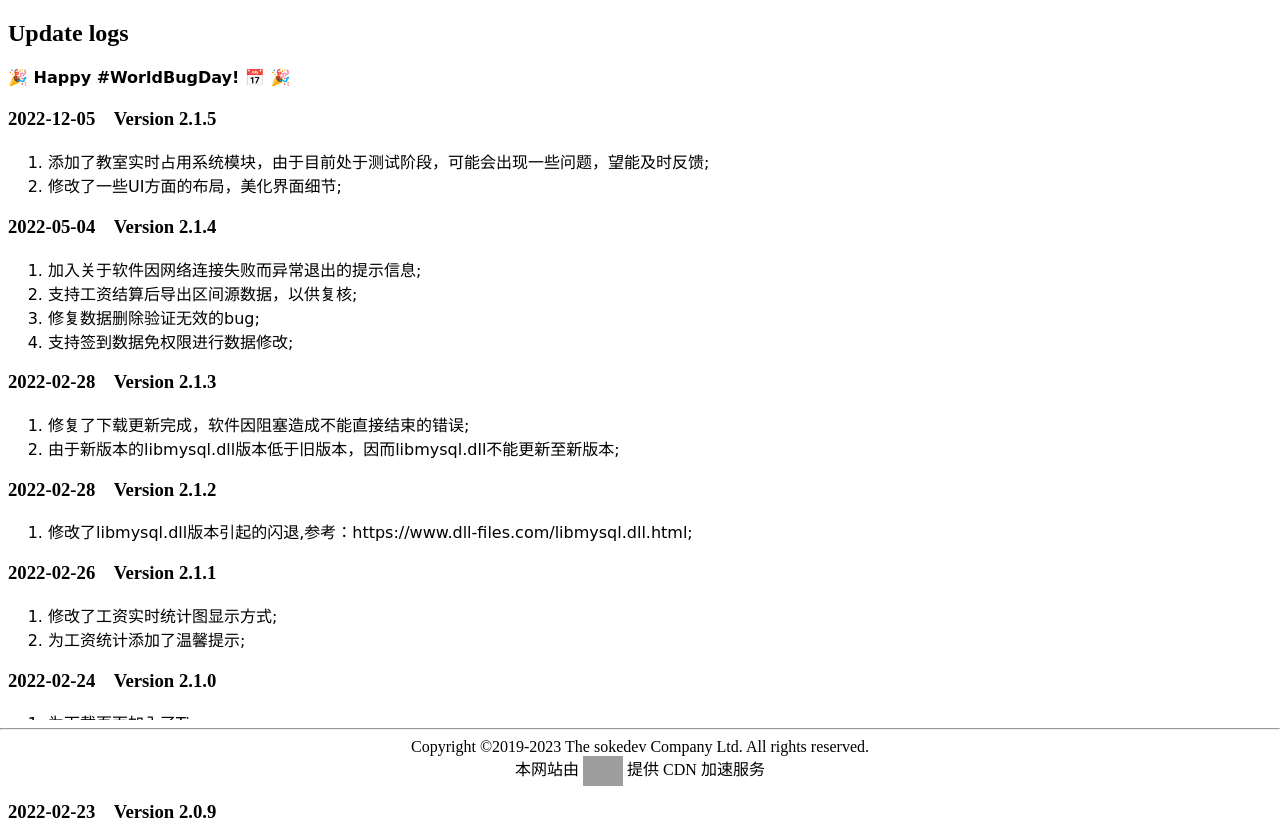
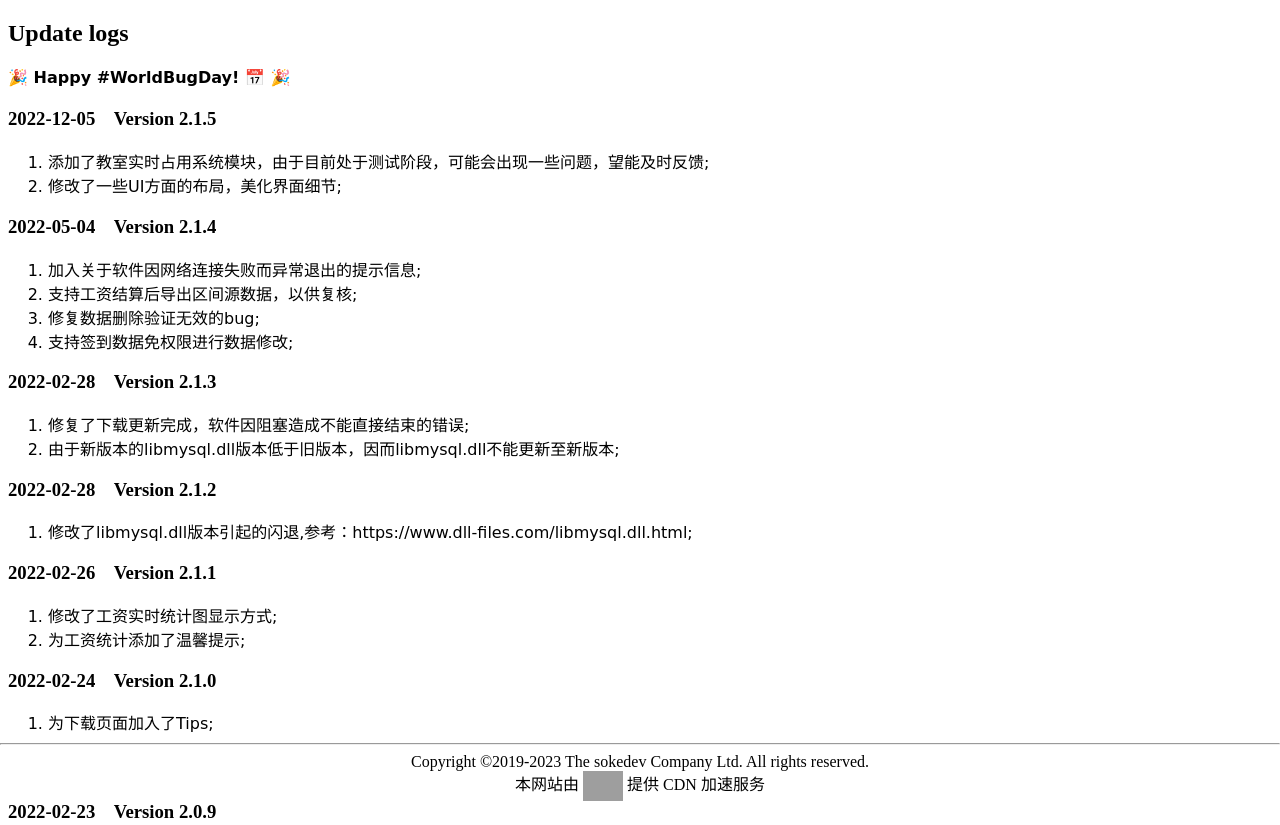
Before and after one commit to sokestudio/sokedev, a plain HTML site: page docs/mdres/index.html in a window 1280 px wide. Shown: the top 825 px of the page. Drawn offline with Linux system fonts and the light colour scheme; grey boxes are pictures that could not be loaded.

Commit message:
Update index.html

```diff
--- a/docs/mdres/index.html
+++ b/docs/mdres/index.html
@@ -17,7 +17,7 @@
     		}
     		footer{
                 width: 100%;
-                height:80px;   /* footer的高度一定要是固定值*/
+                height:65px;   /* footer的高度一定要是固定值*/
                 position:fixed;
                 bottom:0px;
                 left:0px;
```
